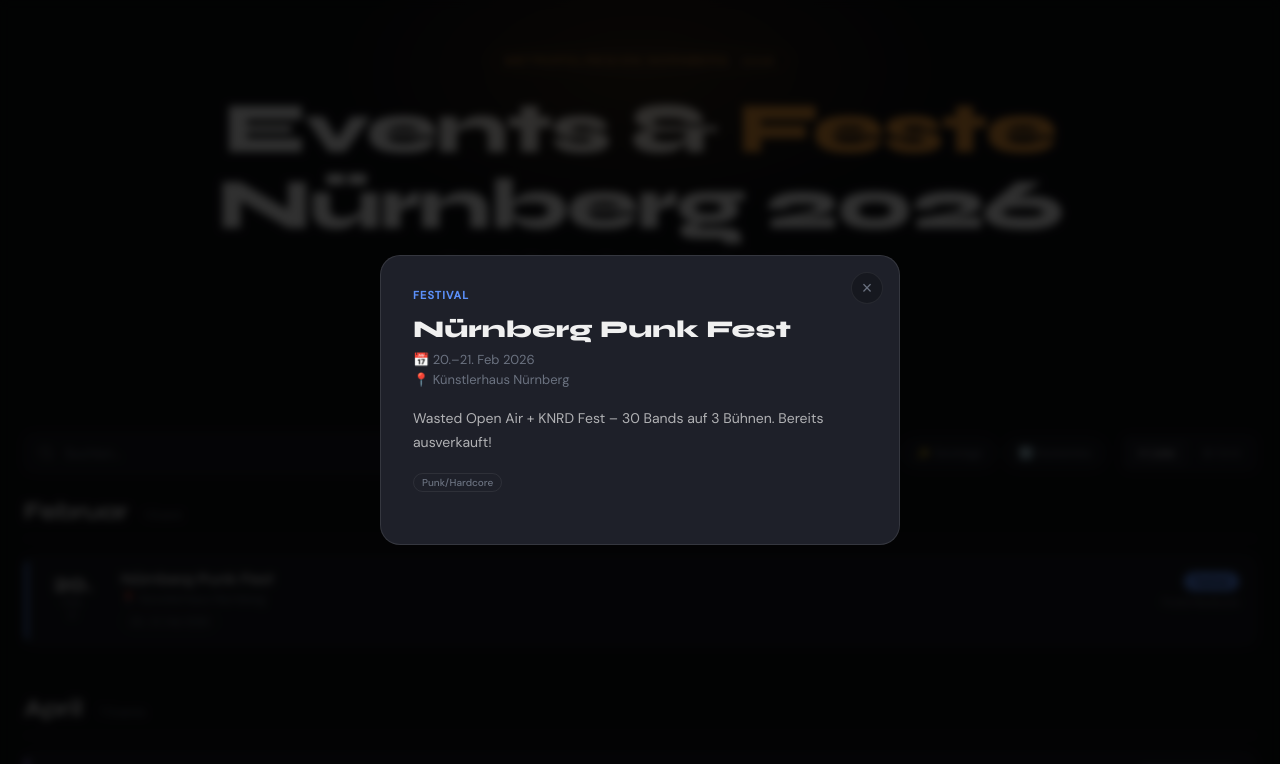
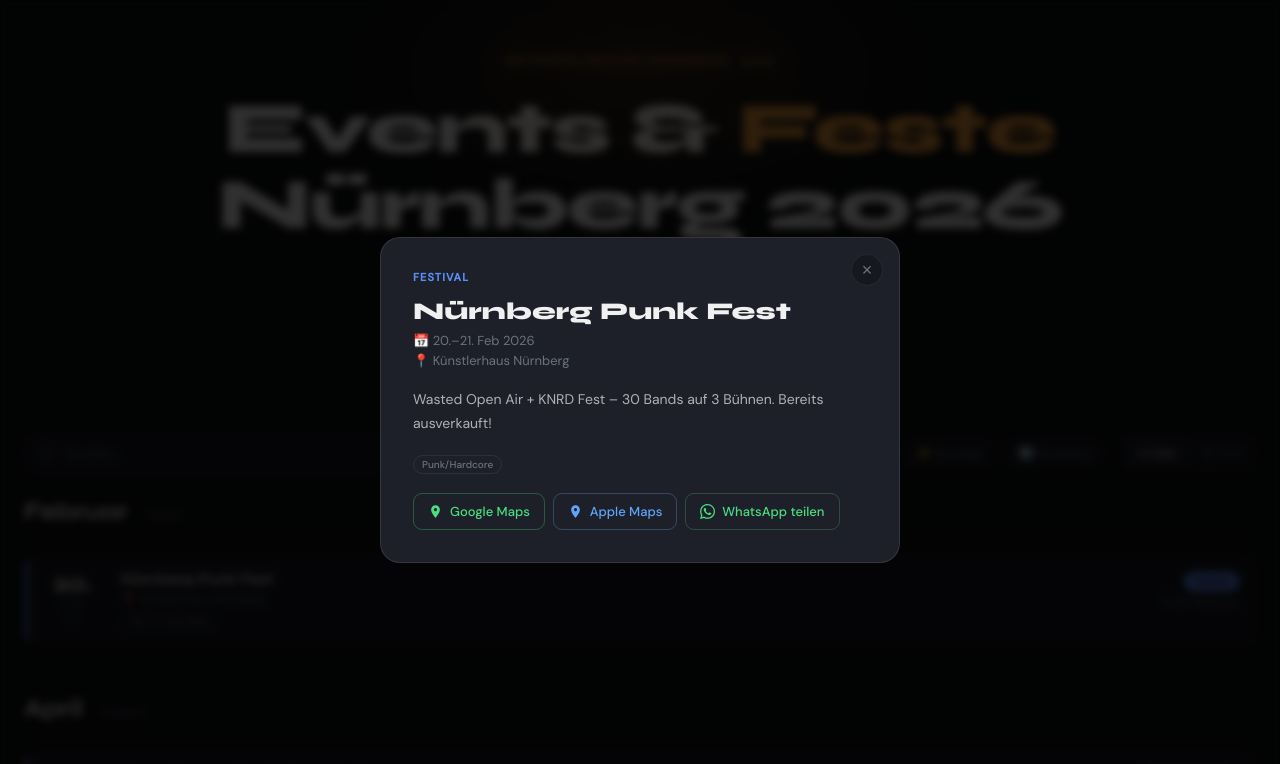
Before and after one commit to viana-assets/viana-events, a plain HTML site: page index.html in a window 1280 px wide. Both pictures are taken after a click on the element 640 px from the left and 600 px from the top of the page. Shown: the top 764 px of the page. Drawn offline with Linux system fonts and the light colour scheme.

Commit message:
Add files via upload

```diff
--- a/index.html
+++ b/index.html
@@ -370,11 +370,48 @@
 /* FOOTER */
 footer {
   text-align: center;
-  padding: 2rem;
+  padding: 2.5rem 2rem;
   color: var(--muted);
   font-size: 12px;
   border-top: 1px solid var(--border);
 }
+.footer-owner {
+  font-family: 'Syne', sans-serif;
+  font-size: 1rem;
+  font-weight: 700;
+  color: var(--text);
+  letter-spacing: 0.05em;
+  margin-bottom: 0.4rem;
+}
+.footer-owner span { color: var(--accent); }
+
+/* MODAL ACTIONS */
+.modal-actions {
+  display: flex;
+  flex-wrap: wrap;
+  gap: 8px;
+  margin-top: 1rem;
+}
+.modal-action-btn {
+  display: inline-flex; align-items: center; gap: 7px;
+  font-size: 13px; font-weight: 500;
+  text-decoration: none;
+  padding: 9px 14px;
+  border-radius: 9px;
+  border: 1px solid;
+  cursor: pointer;
+  transition: all 0.15s;
+  font-family: 'DM Sans', sans-serif;
+  background: transparent;
+}
+.btn-gmaps  { color: #4ade80; border-color: rgba(74,222,128,0.3); }
+.btn-gmaps:hover  { background: rgba(74,222,128,0.1); }
+.btn-apple  { color: #60a5fa; border-color: rgba(96,165,250,0.3); }
+.btn-apple:hover  { background: rgba(96,165,250,0.1); }
+.btn-wa     { color: #4ade80; border-color: rgba(74,222,128,0.25); }
+.btn-wa:hover     { background: rgba(74,222,128,0.08); }
+.btn-ticket { color: var(--accent); border-color: rgba(232,150,58,0.3); }
+.btn-ticket:hover { background: rgba(232,150,58,0.1); }
 
 /* SCROLL */
 ::-webkit-scrollbar { width: 6px; }
@@ -435,11 +472,14 @@
     </div>
     <div class="modal-desc" id="m-desc"></div>
     <div class="modal-badges" id="m-badges"></div>
-    <div id="m-link-wrap"></div>
+    <div class="modal-actions" id="m-actions"></div>
   </div>
 </div>
 
-<footer>Nürnberg Events 2026 · Alle Angaben ohne Gewähr · Bitte Termine beim jeweiligen Veranstalter bestätigen</footer>
+<footer>
+  <div class="footer-owner">Ein Kalender von <span>Viana</span></div>
+  <div>Nürnberg Events 2026 · Alle Angaben ohne Gewähr · Bitte Termine beim jeweiligen Veranstalter bestätigen</div>
+</footer>
 
 <script>
 const CAT_COLORS = {
@@ -696,11 +736,37 @@
   if (e.genre) badges.push(`<span class="badge badge-date">${e.genre}</span>`);
   document.getElementById('m-badges').innerHTML = badges.join('');
 
-  const lw = document.getElementById('m-link-wrap');
-  lw.innerHTML = e.ticket
-    ? `<a class="modal-link" href="${e.ticket}" target="_blank">🎟 Tickets / Mehr Infos</a>`
-    : '';
+  // Build action buttons
+  const locEncoded = encodeURIComponent(e.loc + ', Deutschland');
+  const shareText = encodeURIComponent(
+    `🎉 ${e.name}\n📅 ${dateStr(e.start, e.end)}\n📍 ${e.loc}\n${e.ticket || ''}`
+  );
+  const waUrl = `https://wa.me/?text=${shareText}`;
+  const gmapsUrl = `https://www.google.com/maps/search/?api=1&query=${locEncoded}`;
+  // iOS Maps: use maps:// URI which opens Apple Maps on iPhone, falls back to Google on desktop
+  const appleMapsUrl = `https://maps.apple.com/?q=${locEncoded}`;
 
+  let actions = `
+    <a class="modal-action-btn btn-gmaps" href="${gmapsUrl}" target="_blank">
+      <svg width="15" height="15" viewBox="0 0 24 24" fill="currentColor"><path d="M12 2C8.13 2 5 5.13 5 9c0 5.25 7 13 7 13s7-7.75 7-13c0-3.87-3.13-7-7-7zm0 9.5c-1.38 0-2.5-1.12-2.5-2.5s1.12-2.5 2.5-2.5 2.5 1.12 2.5 2.5-1.12 2.5-2.5 2.5z"/></svg>
+      Google Maps
+    </a>
+    <a class="modal-action-btn btn-apple" href="${appleMapsUrl}" target="_blank">
+      <svg width="15" height="15" viewBox="0 0 24 24" fill="currentColor"><path d="M12 2C8.13 2 5 5.13 5 9c0 5.25 7 13 7 13s7-7.75 7-13c0-3.87-3.13-7-7-7zm0 9.5c-1.38 0-2.5-1.12-2.5-2.5s1.12-2.5 2.5-2.5 2.5 1.12 2.5 2.5-1.12 2.5-2.5 2.5z"/></svg>
+      Apple Maps
+    </a>
+    <a class="modal-action-btn btn-wa" href="${waUrl}" target="_blank">
+      <svg width="15" height="15" viewBox="0 0 24 24" fill="currentColor"><path d="M17.472 14.382c-.297-.149-1.758-.867-2.03-.967-.273-.099-.471-.148-.67.15-.197.297-.767.966-.94 1.164-.173.199-.347.223-.644.075-.297-.15-1.255-.463-2.39-1.475-.883-.788-1.48-1.761-1.653-2.059-.173-.297-.018-.458.13-.606.134-.133.298-.347.446-.52.149-.174.198-.298.298-.497.099-.198.05-.371-.025-.52-.075-.149-.669-1.612-.916-2.207-.242-.579-.487-.5-.669-.51-.173-.008-.371-.01-.57-.01-.198 0-.52.074-.792.372-.272.297-1.04 1.016-1.04 2.479 0 1.462 1.065 2.875 1.213 3.074.149.198 2.096 3.2 5.077 4.487.709.306 1.262.489 1.694.625.712.227 1.36.195 1.871.118.571-.085 1.758-.719 2.006-1.413.248-.694.248-1.289.173-1.413-.074-.124-.272-.198-.57-.347m-5.421 7.403h-.004a9.87 9.87 0 01-5.031-1.378l-.361-.214-3.741.982.998-3.648-.235-.374a9.86 9.86 0 01-1.51-5.26c.001-5.45 4.436-9.884 9.888-9.884 2.64 0 5.122 1.03 6.988 2.898a9.825 9.825 0 012.893 6.994c-.003 5.45-4.437 9.884-9.885 9.884m8.413-18.297A11.815 11.815 0 0012.05 0C5.495 0 .16 5.335.157 11.892c0 2.096.547 4.142 1.588 5.945L.057 24l6.305-1.654a11.882 11.882 0 005.683 1.448h.005c6.554 0 11.89-5.335 11.893-11.893a11.821 11.821 0 00-3.48-8.413z"/></svg>
+      WhatsApp teilen
+    </a>`;
+
+  if (e.ticket) {
+    actions += `<a class="modal-action-btn btn-ticket" href="${e.ticket}" target="_blank">
+      🎟 Tickets / Mehr Infos
+    </a>`;
+  }
+
+  document.getElementById('m-actions').innerHTML = actions;
   document.getElementById('modal-bg').classList.add('open');
 }
 
```
